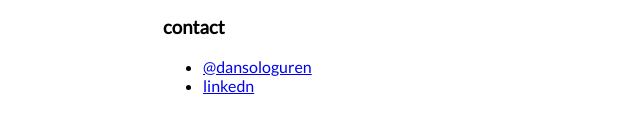
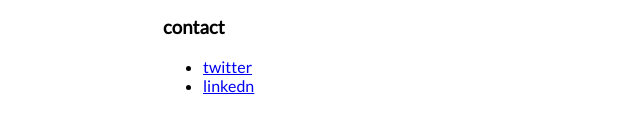
Before and after one commit to DanielSologuren/danielsologuren.github.io, a plain HTML site: page index.html in a window 1280 px wide. Shown: the part 440-572 px from the top of the page, 77-717 px from the left. Drawn offline with Linux system fonts and the light colour scheme.

Commit message:
Update index.html

```diff
--- a/index.html
+++ b/index.html
@@ -38,7 +38,7 @@
 
 <h3>contact</h3>
 <ul>
-	<li><a href="https://twitter.com/dansologuren?lang=en">@dansologuren</a></li>
+	<li><a href="https://twitter.com/dansologuren?lang=en">twitter</a></li>
 	<li><a href="https://www.linkedin.com/in/sologuren">linkedn</a></li>
 </ul>
 </div>
```
